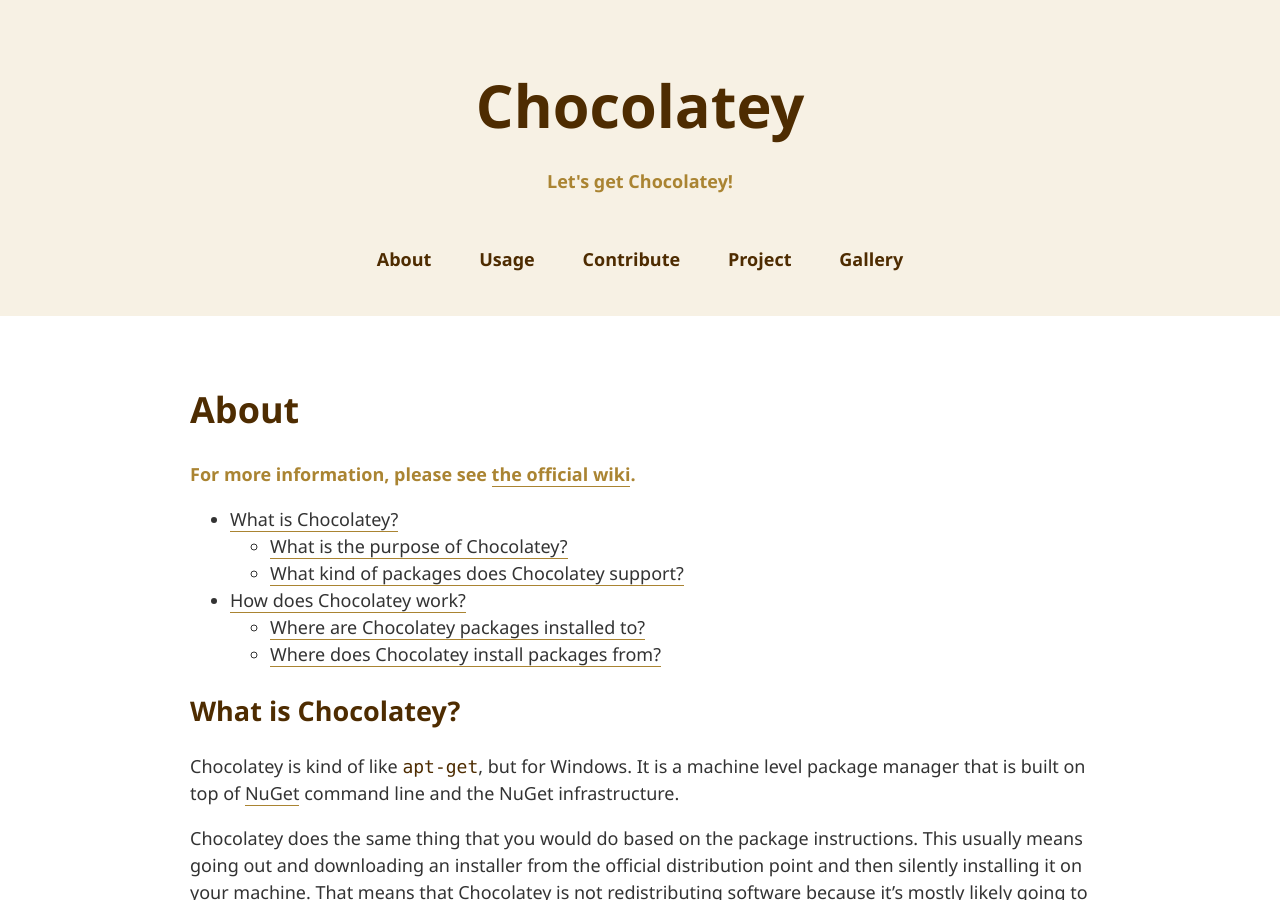
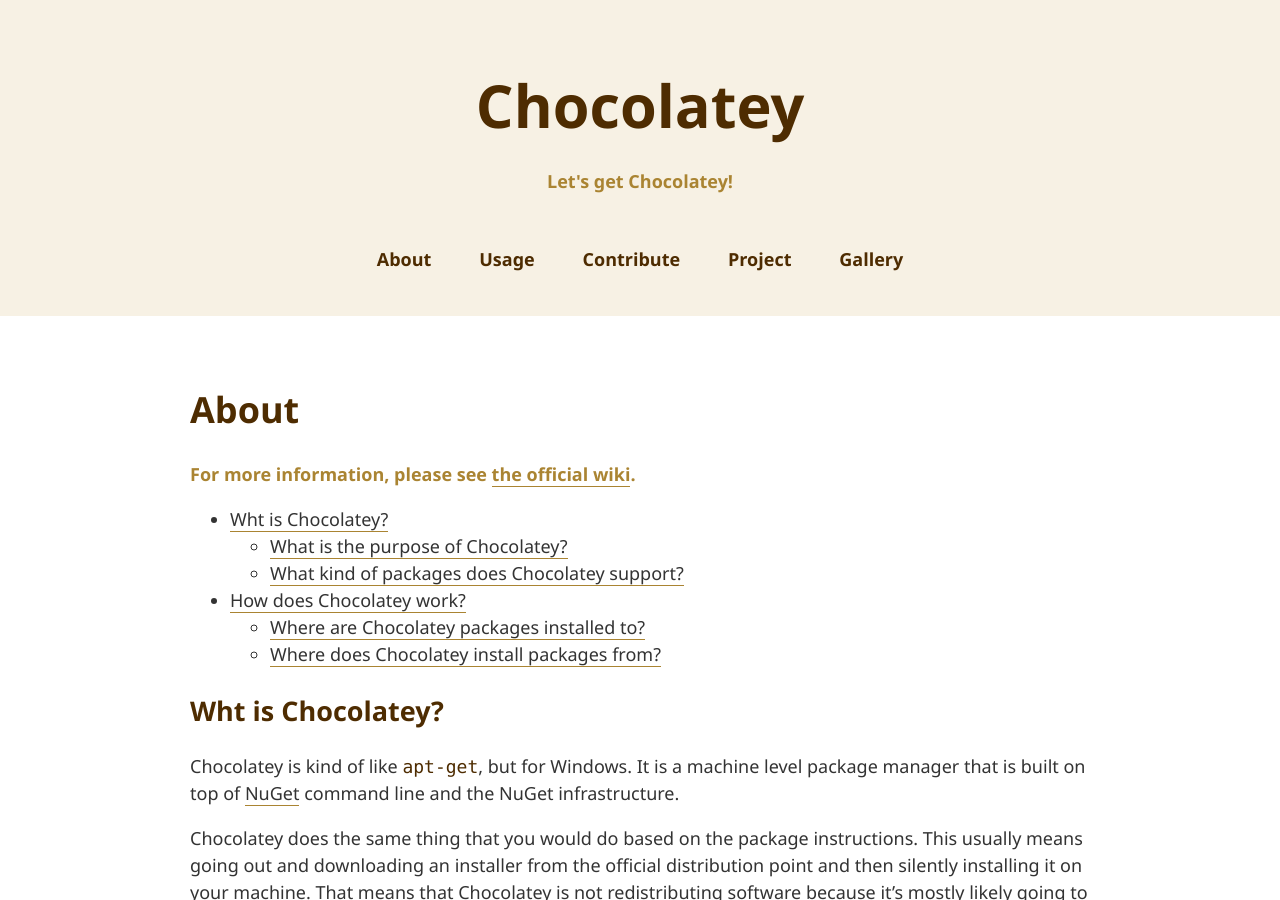
Before and after one commit to chocolatey-archive/chocolatey.github.com, a Jekyll site: the page built from about.md, in a window 1280 px wide and 900 px high. Built offline with Jekyll 4.4.1, drawn with Linux system fonts in a browser that asks for light colours; nearby versions of some CDN libraries.

Commit message:
Let's try another change

```diff
--- a/about.md
+++ b/about.md
@@ -8,7 +8,7 @@
 * Wht is Chocolatey?
 {: toc }
 
-## What is Chocolatey?
+## Wht is Chocolatey?
 
 Chocolatey is kind of like `apt-get`, but for Windows. It is a machine level package manager that is built on top of [NuGet](http://www.nuget.org/) command line and the NuGet infrastructure.
 
```
